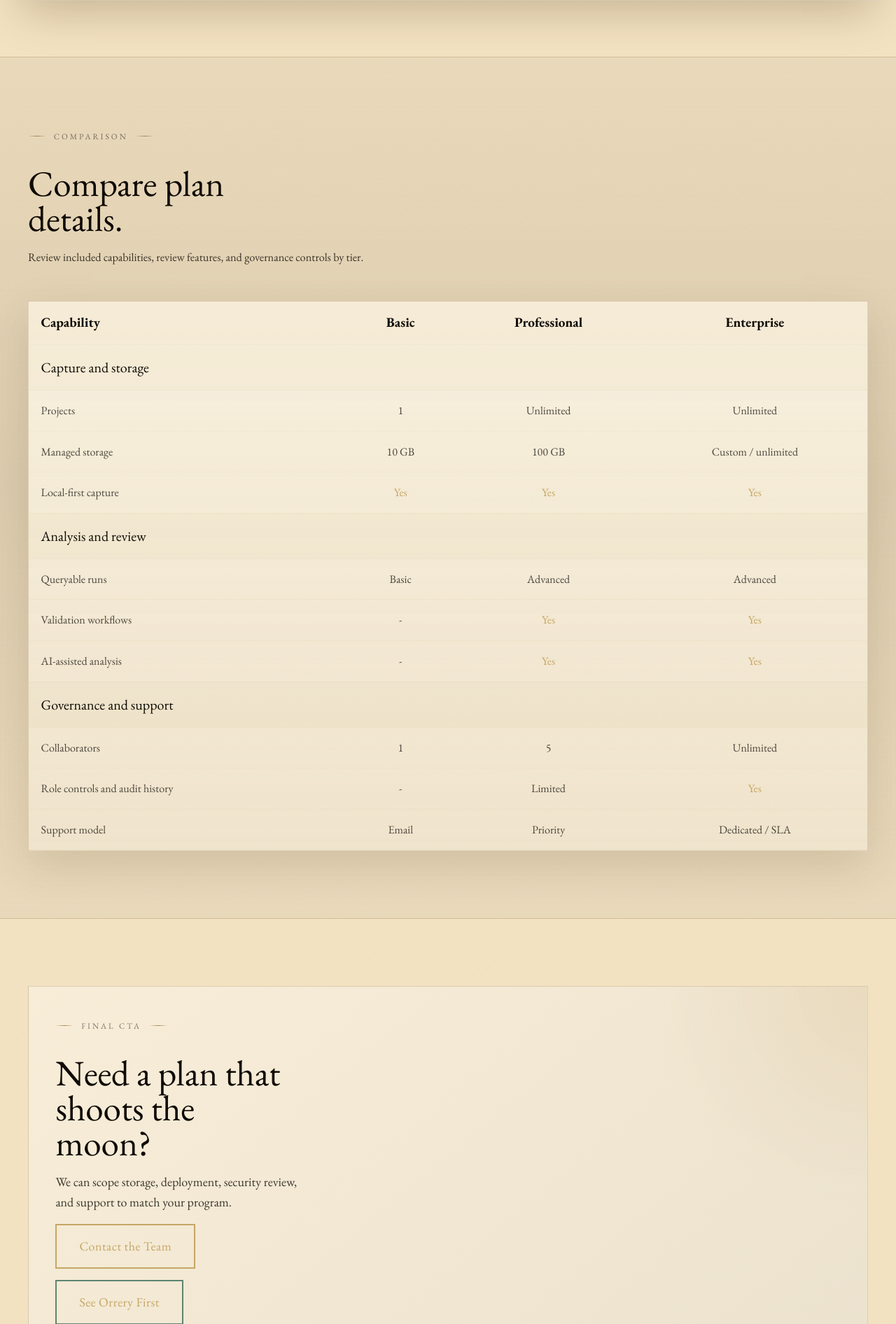
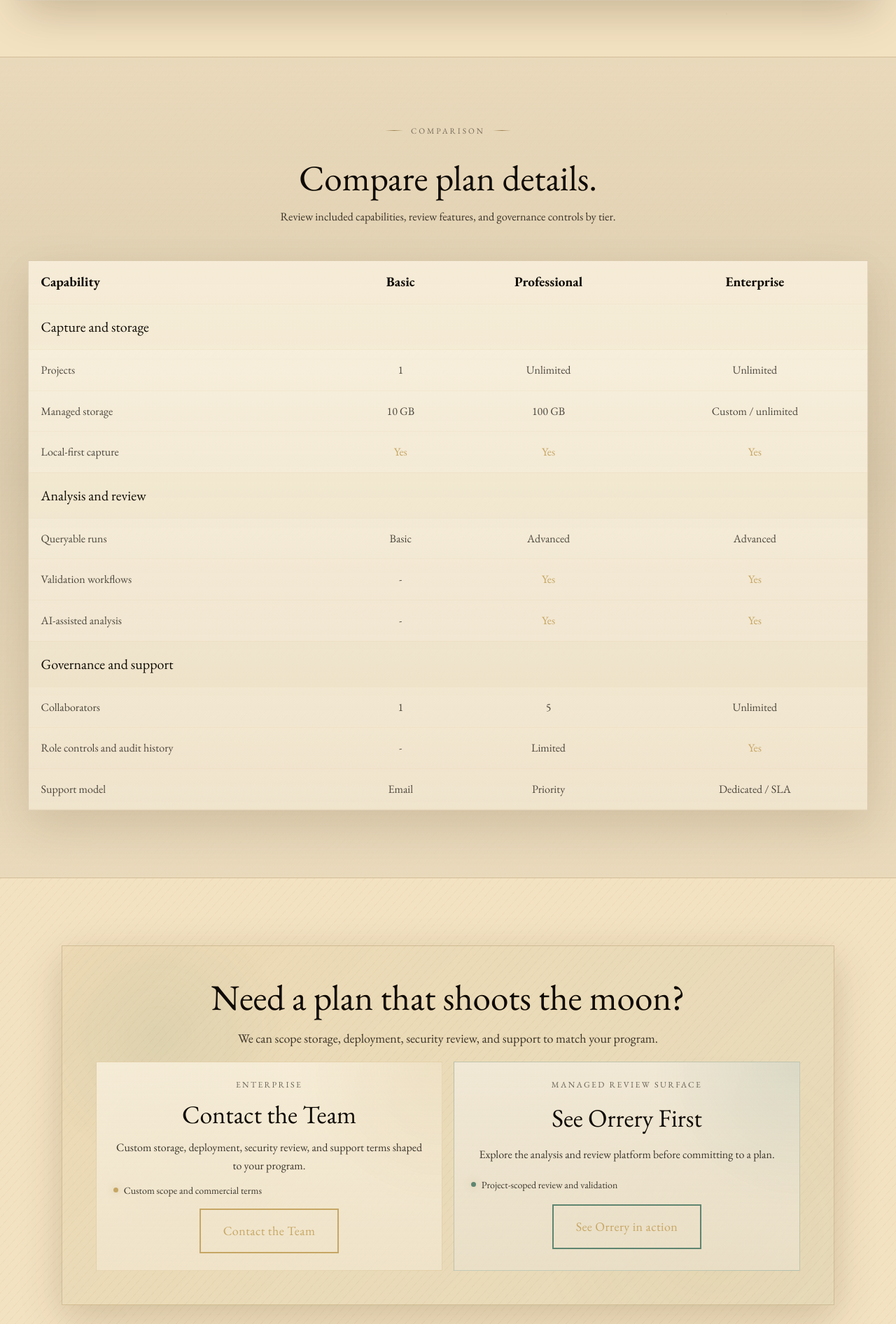
Before and after one commit to cthonicasoftware/cthonicasoftware, a Django app: page /pricing in a window 1280 px wide. Shown: the part 1283-3175 px from the top of the page at 70% size. Run offline with Django 5.2, Linux system fonts and the light colour scheme; style sheets or scripts are compiled from the project's sources.

Commit message:
fix: cta
Signed-off-by Nathan <natelostintimeandspace@gmail.com>

```diff
--- a/templates/website/pricing.html
+++ b/templates/website/pricing.html
@@ -200,12 +200,14 @@
       </section>
 
       <section id="compare" class="pricing-band is-dark px-6 md:px-10 lg:px-16">
+        <div style="width: 100%; margin: 0 0 3rem; text-align: center;">
+          <div style="display: flex; flex-direction: column; align-items: center; width: 100%;">
+            <span class="section-kicker" style="justify-content: center;">Comparison</span>
+            <h2 class="section-title mt-4" style="max-width: none; width: auto; white-space: nowrap; text-align: center;">Compare plan details.</h2>
+            <p class="mt-4 text-[1.02rem] leading-[1.8] text-app-muted" style="max-width: 38rem; margin-left: auto; margin-right: auto; text-align: center;">Review included capabilities, review features, and governance controls by tier.</p>
+          </div>
+        </div>
         <div class="mx-auto w-[calc(100%-3rem)] max-w-[1200px]">
-          <div class="mb-12 max-w-3xl">
-            <span class="section-kicker">Comparison</span>
-            <h2 class="section-title mt-4">Compare plan details.</h2>
-            <p class="mt-4 max-w-[38rem] text-[1.02rem] leading-[1.8] text-app-muted">Review included capabilities, review features, and governance controls by tier.</p>
-          </div>
           <div class="pricing-table-wrap">
             <table class="pricing-table">
               <thead><tr><th>Capability</th><th>Basic</th><th>Professional</th><th>Enterprise</th></tr></thead>
@@ -228,17 +230,26 @@
         </div>
       </section>
 
-      <section id="custom" class="pricing-band px-6 md:px-10 lg:px-16">
-        <div class="mx-auto w-[calc(100%-3rem)] max-w-[1200px] pricing-closing">
-          <div class="pricing-closing-grid">
-            <div>
-              <span class="section-kicker">Final CTA</span>
-              <h2 class="section-title mt-4">Need a plan that shoots the moon?</h2>
-              <p class="mt-4 max-w-3xl text-lg leading-relaxed text-app-muted">We can scope storage, deployment, security review, and support to match your program.</p>
-              <div class="mt-4 flex flex-wrap gap-4">
-                <a href="#" id="emailLinkCTA" class="btn btn-celestial">Contact the Team</a>
-                <a href="/orrery" class="btn btn-verdigris">See Orrery First</a>
-              </div>
+      <section id="custom" class="section-band relative py-24 px-6 md:px-10 lg:px-16">
+        <div class="mx-auto w-[calc(100%-3rem)] max-w-[1200px]">
+          <div class="final-cta final-cta-head relative grid gap-4 px-6 py-12 border border-celestial/20">
+            <h2 class="section-title w-full">Need a plan that shoots the moon?</h2>
+            <p class="final-cta-intro text-lg text-app-muted leading-relaxed">We can scope storage, deployment, security review, and support to match your program.</p>
+            <div class="final-cta-grid desk:grid-cols-2">
+              <article class="final-cta-path is-orrery grid gap-3 p-6 border border-celestial/30 transition-all duration-300">
+                <span class="inline-block text-xs tracking-[0.2em] uppercase text-app-subtle">Enterprise</span>
+                <h3 class="font-garamond text-4xl leading-tight">Contact the Team</h3>
+                <p class="text-app-muted leading-relaxed">Custom storage, deployment, security review, and support terms shaped to your program.</p>
+                <span class="inline-flex items-center gap-2 text-sm text-app-muted"><span class="final-cta-dot"></span>Custom scope and commercial terms</span>
+                <div class="mt-1"><a href="#" id="emailLinkCTA" class="btn btn-celestial">Contact the Team</a></div>
+              </article>
+              <article class="final-cta-path is-astrolabe grid gap-3 p-6 border border-verdigris/30 transition-all duration-300">
+                <span class="inline-block text-xs tracking-[0.2em] uppercase text-app-subtle">Managed review surface</span>
+                <h3 class="font-garamond text-4xl leading-tight">See Orrery First</h3>
+                <p class="text-app-muted leading-relaxed">Explore the analysis and review platform before committing to a plan.</p>
+                <span class="inline-flex items-center gap-2 text-sm text-app-muted"><span class="final-cta-dot is-verdigris"></span>Project-scoped review and validation</span>
+                <div class="mt-1"><a href="/orrery" class="btn btn-verdigris">See Orrery in action</a></div>
+              </article>
             </div>
           </div>
         </div>
@@ -357,6 +368,53 @@
       node.addEventListener('blur',       () => constellationFig?.removeAttribute('data-hover'));
     });
 
+    document.querySelectorAll('.final-cta-path').forEach((card) => {
+      let rafId = null;
+      let targetX = 50;
+      let targetY = 50;
+      let currentX = 50;
+      let currentY = 50;
+      let isHovering = false;
+
+      function animate() {
+        const dx = targetX - currentX;
+        const dy = targetY - currentY;
+        currentX += dx * 0.18;
+        currentY += dy * 0.18;
+
+        card.style.setProperty('--pointer-x', `${currentX}%`);
+        card.style.setProperty('--pointer-y', `${currentY}%`);
+
+        if (isHovering || Math.abs(dx) + Math.abs(dy) > 0.03) {
+          rafId = requestAnimationFrame(animate);
+        } else {
+          rafId = null;
+        }
+      }
+
+      function queueAnimation() {
+        if (rafId === null) {
+          rafId = requestAnimationFrame(animate);
+        }
+      }
+
+      function updateTarget(event) {
+        const rect = card.getBoundingClientRect();
+        targetX = ((event.clientX - rect.left) / rect.width) * 100;
+        targetY = ((event.clientY - rect.top) / rect.height) * 100;
+        queueAnimation();
+      }
+
+      card.addEventListener('mouseenter', updateTarget);
+      card.addEventListener('mousemove', updateTarget);
+      card.addEventListener('mouseleave', () => {
+        isHovering = false;
+      });
+      card.addEventListener('mouseenter', () => {
+        isHovering = true;
+      });
+    });
+
     // Background star field for the full pricing stage
     (function () {
       const stage = document.querySelector('.pricing-stage');
```
